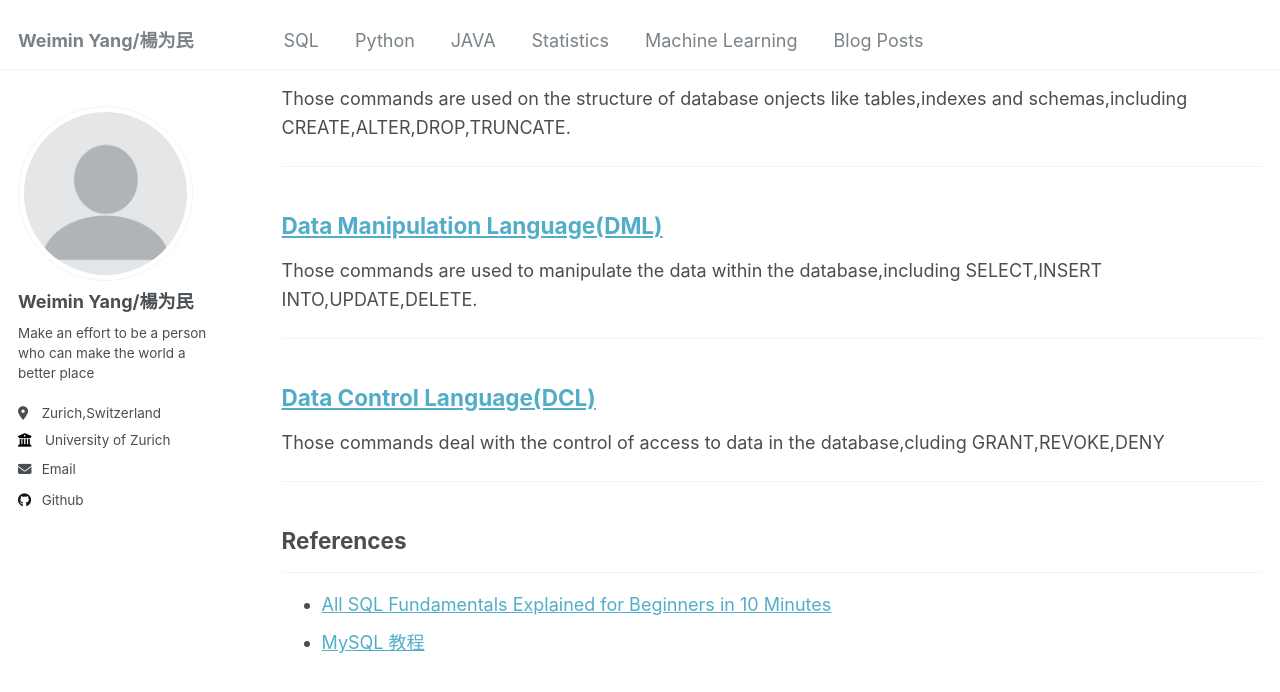
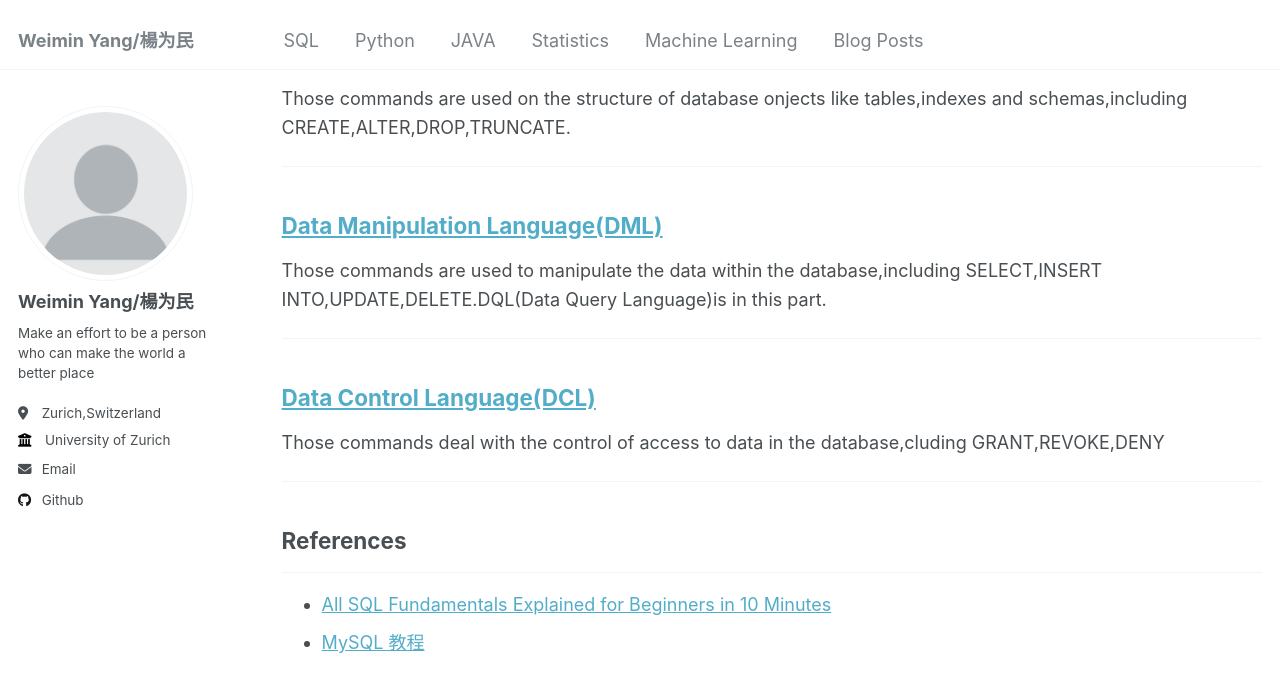
Before and after one commit to weimin3/weimin3.github-io, a Jekyll site: the page built from _pages/SQL.html, in a window 1280 px wide and 900 px high, scrolled down 2537 px. Shown: the top 692 px of the window. Built offline with Jekyll 4.4.1, drawn with Linux system fonts in a browser that asks for light colours.

Commit message:
Update 2_DML.md

```diff
--- a/_SQL/2_DML.md
+++ b/_SQL/2_DML.md
@@ -2,7 +2,7 @@
 title: "Data Manipulation Language(DML)"
 collection: SQL
 permalink: /SQL/DML
-excerpt: 'Those commands are used to manipulate the data within the database,including SELECT,INSERT INTO,UPDATE,DELETE.'
+excerpt: 'Those commands are used to manipulate the data within the database,including SELECT,INSERT INTO,UPDATE,DELETE.DQL(Data Query Language)is in this part.'
 date: 2024-09-08
 ---
 # SELECT
```
